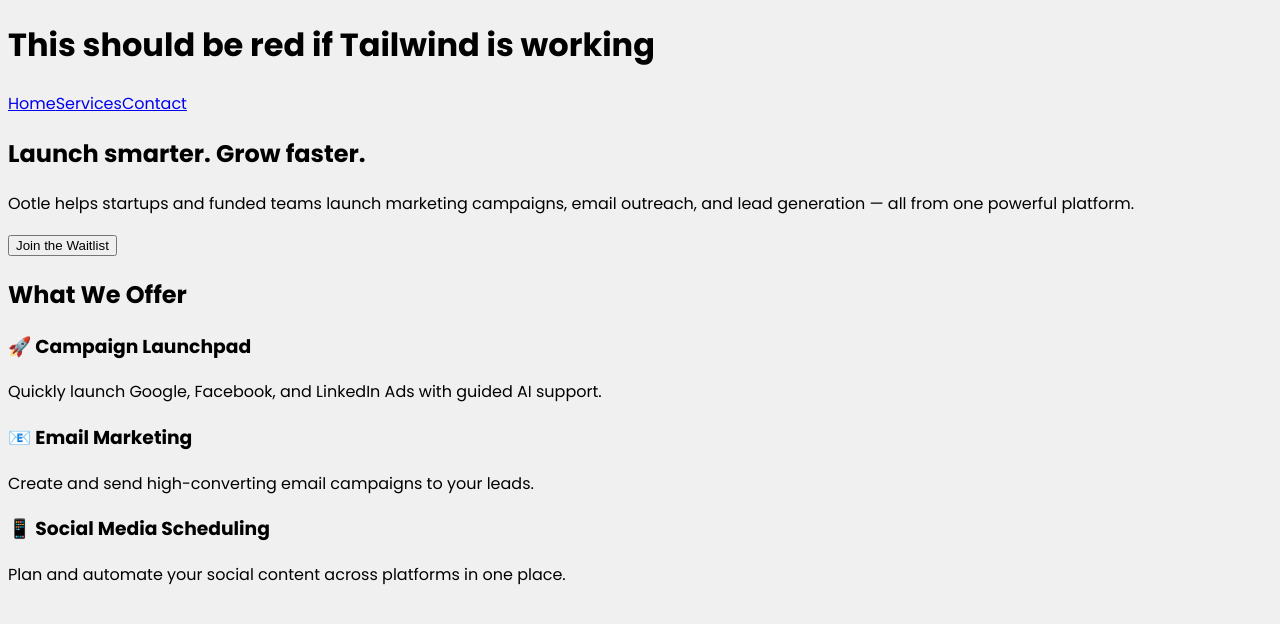
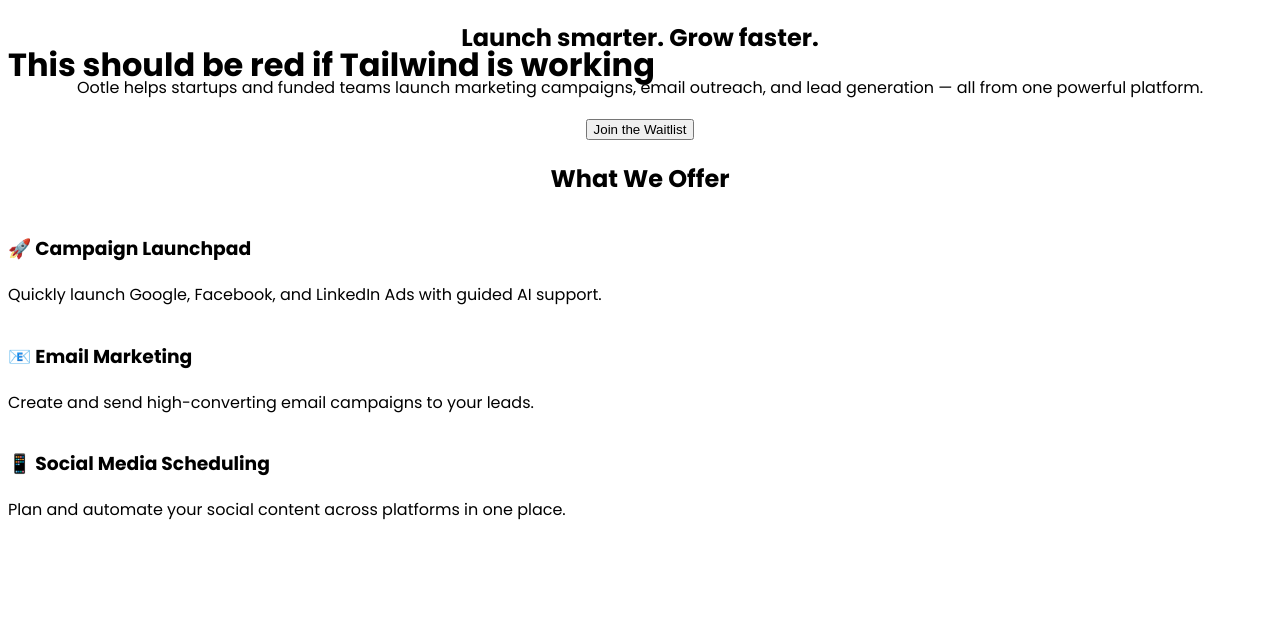
Before and after one commit to john-ooltle/ootle-site, a Next.js app: page / in a window 1280 px wide. Shown: the top 624 px of the page. Built offline with nearby package versions, Linux system fonts and the light colour scheme.

Commit message:
Restore Tailwind CSS with correct PostCSS setup

```diff
--- a/package.json
+++ b/package.json
@@ -19,6 +19,7 @@
     "autoprefixer": "^10.4.21",
     "eslint": "^9",
     "eslint-config-next": "15.3.0",
-    "postcss": "^8.5.3"
+    "postcss": "^8.5.3",
+    "tailwindcss": "^4.1.6"
   }
 }
--- a/src/app/globals.css
+++ b/src/app/globals.css
@@ -1,4 +1,3 @@
-body {
-  background-color: #f0f0f0;
-  font-family: sans-serif;
-}
+@tailwind base;
+@tailwind components;
+@tailwind utilities;
```
Also changed, not shown: 1 other file (tests, documents, lock files or other folders).
